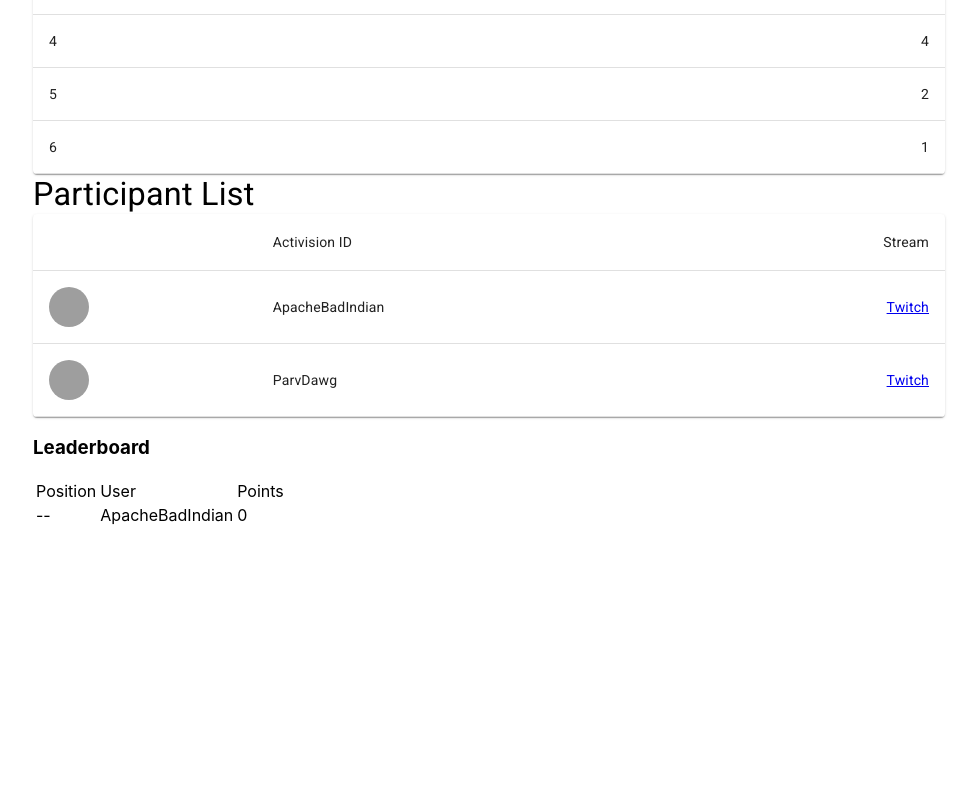
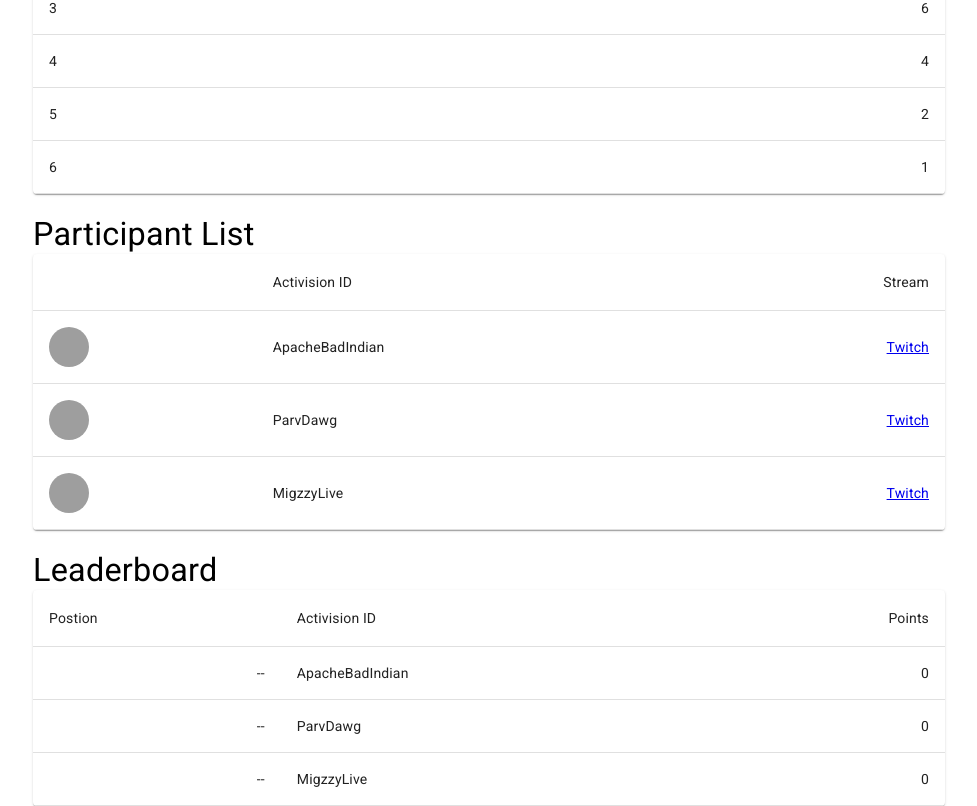
Before and after one commit to jbhoorasingh/cod-tournament-frontend, a React (Create React App) app: page / in a window 1280 px wide. Shown: the part 609-1415 px from the top of the page, without its empty margins (151-1128 px from the left). Before the commit the page ends 1137 px from the top, so only its background shows below. Built offline with nearby package versions, Linux system fonts and the light colour scheme; grey boxes are pictures that could not be loaded.

Commit message:
update data

```diff
--- a/src/App.js
+++ b/src/App.js
@@ -71,7 +71,7 @@ function CountDownTimer() {
             <div class="countdown-container">
                 {timerComponents.length ? timerComponents : <span>Game on!</span>}
             </div>
-
+        <br/>
         </div>
 
     );
@@ -125,8 +125,8 @@ function TournamentRules() {
             </ul>
 
             <Typography variant="h6">Points Table</Typography>
-
             <PointTable/>
+            <br/>
         </div>
     )
 }
@@ -134,8 +134,9 @@ function TournamentRules() {
 
 function ParticipantTable() {
     const participant_rows = [
-        {'activision_id': 'ApacheBadIndian', 'stream_url': '#', 'stream_service': 'Twitch'},
-        {'activision_id': 'ParvDawg', 'stream_url': '#', 'stream_service': 'Twitch'},
+        {'activision_id': 'ApacheBadIndian', 'avatar_url':'https://static-cdn.jtvnw.net/jtv_user_pictures/d15acf18-4c1c-4ad7-88ff-729f2bebf6b1-profile_image-70x70.png', 'stream_url': 'https://www.twitch.tv/apachebadindian', 'stream_service': 'Twitch'},
+        {'activision_id': 'ParvDawg', 'avatar_url':'https://static-cdn.jtvnw.net/user-default-pictures-uv/998f01ae-def8-11e9-b95c-784f43822e80-profile_image-50x50.png', 'stream_url': 'https://www.twitch.tv/parvdawg', 'stream_service': 'Twitch'},
+        {'activision_id': 'MigzzyLive', 'avatar_url':'https://static-cdn.jtvnw.net/jtv_user_pictures/1a6805cc-32cd-42e8-8bd7-32a94d31025d-profile_image-70x70.jpeg', 'stream_url': 'https://www.twitch.tv/migzzylive', 'stream_service': 'Twitch'},
 
     ]
     const classes = useStyles();
@@ -153,8 +154,8 @@ function ParticipantTable() {
                 <TableBody>
                     {participant_rows.map((row) => (
                         <TableRow key={row.name}>
-                            <TableCell align="right"><Avatar alt="Remy Sharp"
-                                                             src="/static/images/avatar/1.jpg"/></TableCell>
+                            <TableCell align="right"><Avatar alt={row.activision_id}
+                                                             src={row.avatar_url}/></TableCell>
                             <TableCell component="th" scope="row">{row.activision_id}</TableCell>
                             <TableCell align="right"><a href={row.stream_url}>{row.stream_service}</a></TableCell>
 
@@ -171,27 +172,52 @@ function ParticipantList() {
         <div>
             <Typography variant="h4">Participant List</Typography>
             <ParticipantTable/>
+            <br/>
         </div>
     )
 }
 
+
+function LeaderBoardTable() {
+    const participant_rows = [
+        {'activision_id': 'ApacheBadIndian', 'stream_url': 'https://www.twitch.tv/apachebadindian', 'stream_service': 'Twitch'},
+        {'activision_id': 'ParvDawg', 'stream_url': 'https://www.twitch.tv/parvdawg', 'stream_service': 'Twitch'},
+        {'activision_id': 'MigzzyLive', 'stream_url': 'https://www.twitch.tv/migzzylive', 'stream_service': 'Twitch'},
+
+    ]
+    const classes = useStyles();
+    return (
+        <TableContainer component={Paper}>
+            <Table className={classes.table} aria-label="simple table">
+                <TableHead>
+                    <TableRow>
+                        <TableCell>Postion</TableCell>
+                        <TableCell>Activision ID</TableCell>
+                        <TableCell align="right">Points</TableCell>
+
+                    </TableRow>
+                </TableHead>
+                <TableBody>
+                    {participant_rows.map((row) => (
+                        <TableRow key={row.name}>
+                            <TableCell align="right">--</TableCell>
+                            <TableCell component="th" scope="row">{row.activision_id}</TableCell>
+                            <TableCell align="right">0</TableCell>
+
+                        </TableRow>
+                    ))}
+                </TableBody>
+            </Table>
+        </TableContainer>
+    )
+}
+
+
 function LeaderBoard() {
     return (
         <div>
-            <h3>Leaderboard</h3>
-            <table>
-                <tr>
-                    <td>Position</td>
-                    <td>User</td>
-                    <td>Points</td>
-                </tr>
-                <tr>
-                    <td>--</td>
-                    <td>ApacheBadIndian</td>
-                    <td>0</td>
-                </tr>
-
-            </table>
+            <Typography variant="h4">Leaderboard</Typography>
+            <LeaderBoardTable/>
         </div>
     )
 }
```
